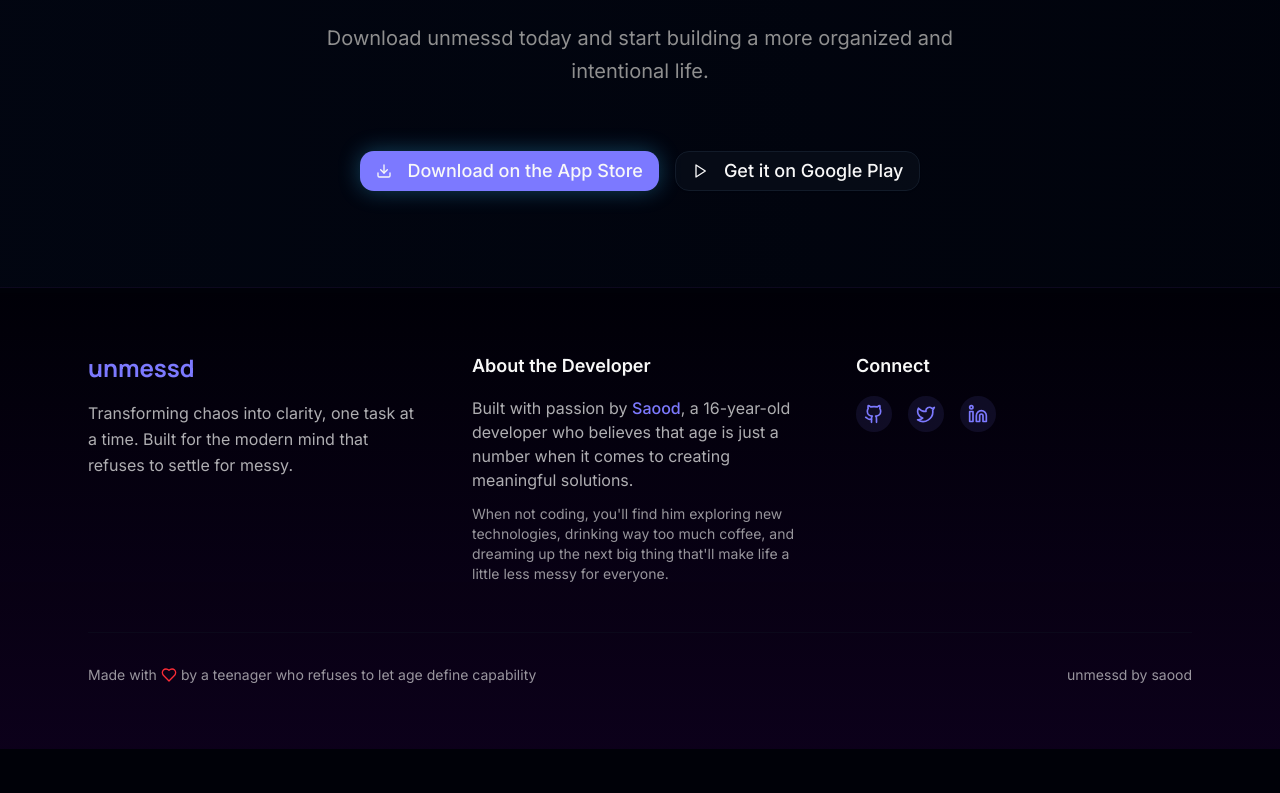
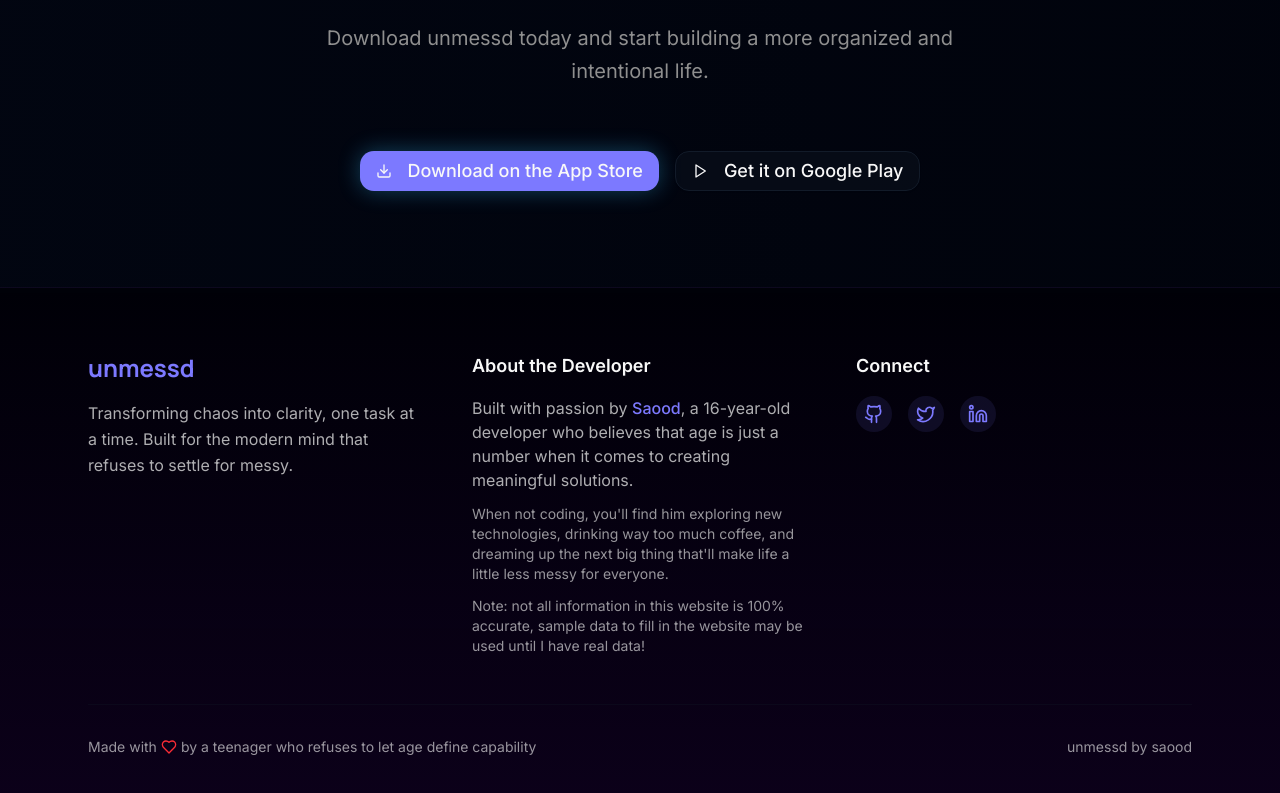
Before and after one commit to Splocko/tutoringpagelanding, a Next.js app: page / in a window 1280 px wide. Shown: the part 3146-3939 px from the top of the page. Before the commit the page ends 3895 px from the top, so only its background shows below. Built offline with nearby package versions, Linux system fonts and the light colour scheme.

Commit message:
fix: correct invalid br tag usage in footer
Resolve React error by using self-closing br tag and proper text separation.

Co-authored-by: Saood Khan <88496710+Splocko@users.noreply.github.com>

```diff
--- a/components/footer.tsx
+++ b/components/footer.tsx
@@ -39,6 +39,10 @@ export default function Footer() {
               <p className="text-foreground/60 text-sm">
                 When not coding, you'll find him exploring new technologies, drinking way too much coffee, and dreaming
                 up the next big thing that'll make life a little less messy for everyone.
+              </p>
+              <p className="text-foreground/60 text-sm">
+                Note: not all information in this website is 100% accurate, sample data to fill in the website may be
+                used until I have real data!
               </p>
             </div>
           </motion.div>
```
